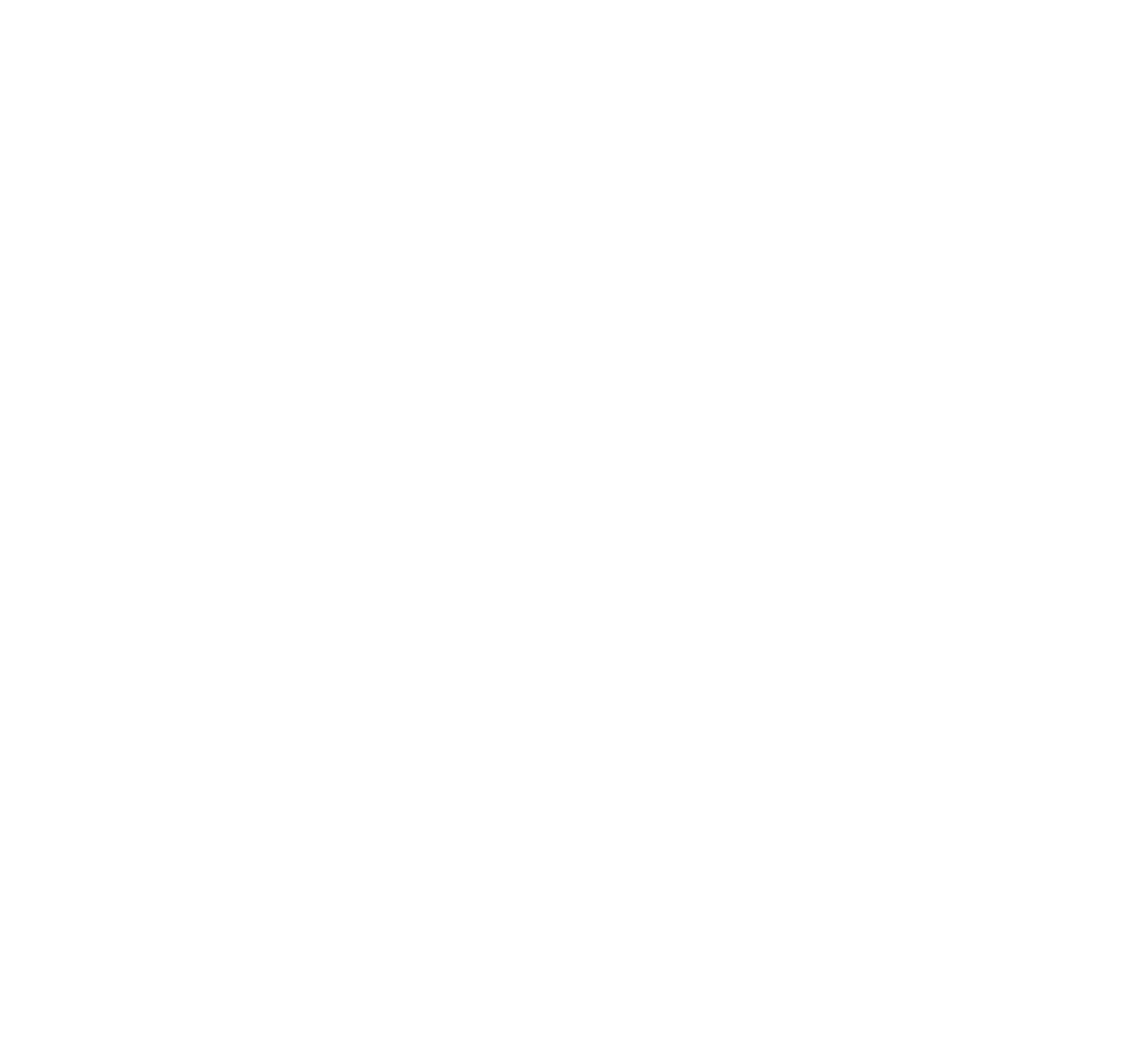
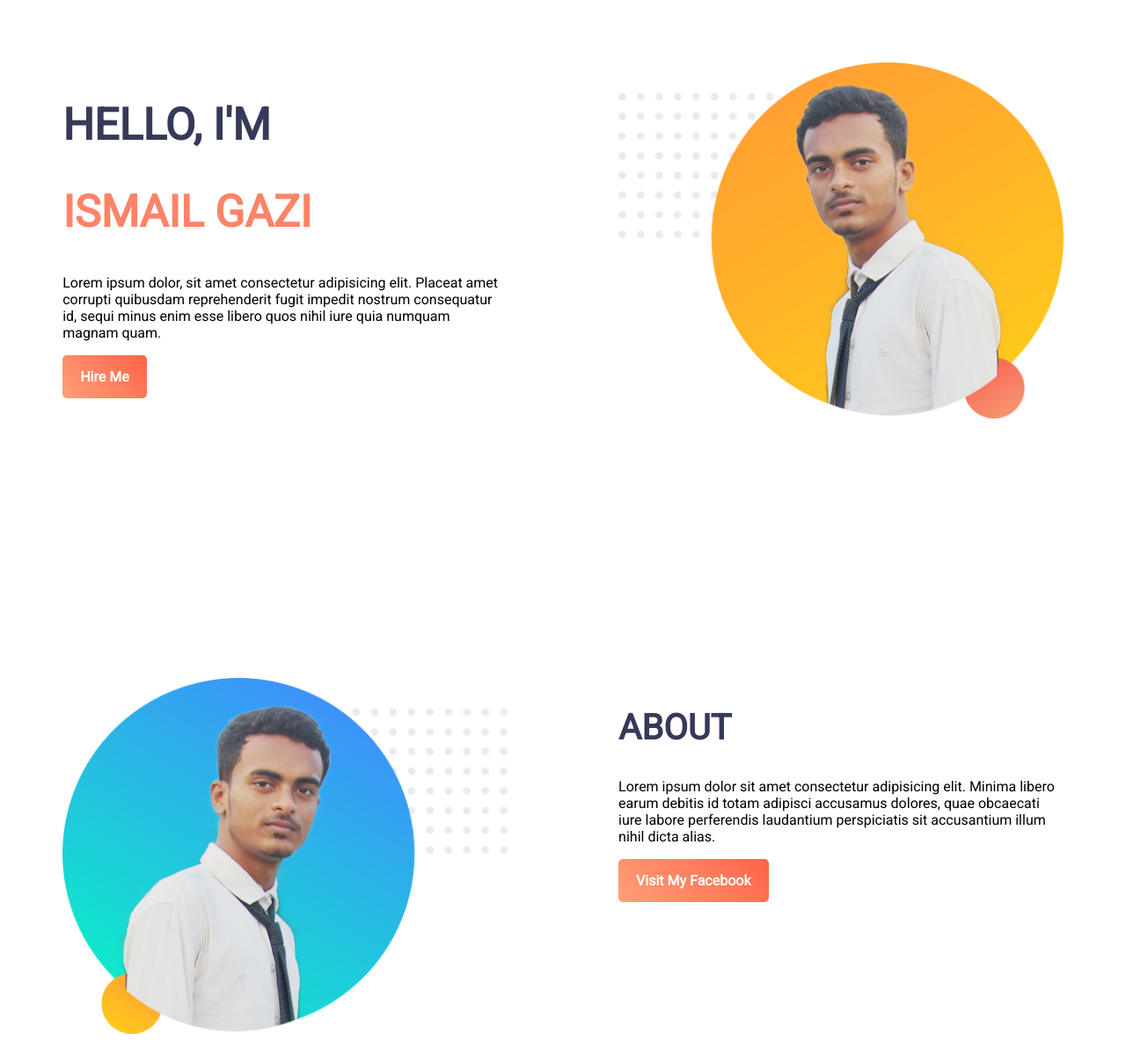
Before and after one commit to gaziismail/first-assignment, a plain HTML site: page index.html in a window 1280 px wide. Shown: the top 1209 px of the page at 88% size. Before the commit the page ends 800 px from the top, so only its background shows below. Drawn offline with Linux system fonts and the light colour scheme.

Commit message:
adding first three parts

```diff
--- a/index.html
+++ b/index.html
@@ -5,8 +5,35 @@
     <meta name="viewport" content="width=device-width, initial-scale=1.0">
     <title>Ismail-First-Assignment</title>
     <link rel="stylesheet" href="style.css">
+    <link rel="preconnect" href="https://fonts.gstatic.com">
+    <link href="https://fonts.googleapis.com/css2?family=Roboto&display=swap" rel="stylesheet">
 </head>
 <body>
+    <section>
+        <div class="division">
+            <h1 class="h-name-color">HELLO, I'M</h1>
+            <H1 id="h1-scnd-color">ISMAIL GAZI</H1>
+            <P>Lorem ipsum dolor, sit amet consectetur adipisicing elit. Placeat amet corrupti quibusdam reprehenderit fugit impedit nostrum consequatur id, sequi minus enim esse libero quos nihil iure quia numquam magnam quam.</P>
+            <a class="button" target="_blank" href="https://www.linkedin.com/in/ismail-gazi-20b21a19b/">Hire Me</a>
+        </div>
+        <div class="division">
+            <img class="first-image" src="images/first image.png" alt="">
+        </div>
+    </section>
+    <section>
+        <div class="division">
+            <img class="first-image" src="images/second image.png" alt="">
+        </div>
+        <div class="division">
+            <h2 class="h-name-color">ABOUT</h2>
+            <p>Lorem ipsum dolor sit amet consectetur adipisicing elit. Minima libero earum debitis id totam adipisci accusamus dolores, quae obcaecati iure labore perferendis laudantium perspiciatis sit accusantium illum nihil dicta alias.</p>
+            <a class="button" target="_blank" href="https://www.facebook.com/profile.php?id=100023920235780">Visit My Facebook</a>
+        </div>
+    </section>
+    <section id="third-sec">
+        <h2 id="third-sec-h2"><span id="name-color">LATEST</span> <span class="h-name-color">WORKING PROJECTS</span></h2>
+    </section>
+    <section></section>
 
 </body>
 </html>
--- a/style.css
+++ b/style.css
@@ -0,0 +1,49 @@
+body{
+    font-family: 'Roboto', sans-serif;
+}
+section{
+    height: 700px;
+}
+h1{
+    font-size: 50px;
+}
+h2{
+    font-size: 40px;
+}
+p{
+    width: 500px;
+    padding-bottom: 3%;
+}
+#third-sec{
+    background-color: rgb(241, 241, 241);
+}
+#third-sec-h2{
+    text-align: center;
+    padding-top: 5%;
+}
+#h1-scnd-color{
+    color: #FF8367;
+}
+#name-color{
+    color: #F46060;
+}
+.h-name-color{
+    color: #363958;
+}
+.division{
+    width: 40%;
+    float: left;
+    margin: 3%;
+    padding: 2%;
+}
+.button{
+    text-decoration: none;
+    padding: 15px 20px;
+    background-image: linear-gradient(45deg, lightsalmon, tomato);
+    border-radius: 5px;
+    color: white;
+    font-weight: 700;
+}
+.first-image{
+    width: 100%;
+}
```
Also changed, not shown: images/download icon.png (added), images/first image.png (added), images/second image.png (added).
